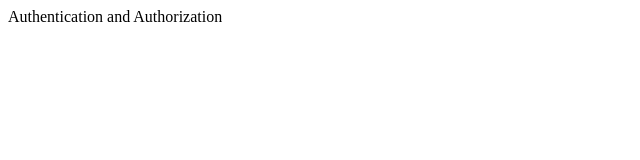
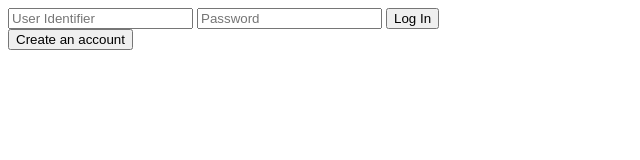
Before and after one commit to zeplar-exe/forumnet, a website: page website/auth/index.html in a window 1280 px wide. Shown: the whole page, without its empty margins (0-640 px from the left). Drawn offline with Linux system fonts and the light colour scheme.

Commit message:
Add auth js

```diff
--- a/website/auth/index.html
+++ b/website/auth/index.html
@@ -1,7 +1,15 @@
 <html>
 
 <body>
-    Authentication and Authorization
+    <script src="js/index.js"></script>
+
+    <div id="login-data">
+        <input type="text" id="identifier" placeholder="User Identifier">
+        <input type="text" id="password" placeholder="Password">
+        <button onclick="login_credentials()">Log In</button>
+    </div>
+
+    <button onclick="signup()">Create an account</button>
 </body>
 
 </html>
--- /dev/null
+++ b/website/auth/js/index.js
@@ -0,0 +1,21 @@
+function login_credentials() {
+    fetch("http://localhost:7987/auth/login", {
+        method: "POST",
+        body: JSON.stringify({
+            identifier: document.getElementById("identifier").value,
+            password: document.getElementById("password").value
+        })
+    }).then(response => {
+        if (response.status == 200) {
+            localStorage.setItem("session_token", response.body["session_token"])
+            location.href = "/home"
+        }
+    })
+    .catch(reason => {
+
+    })
+}
+
+function signup() {
+    location.href = "signup"
+}
```
